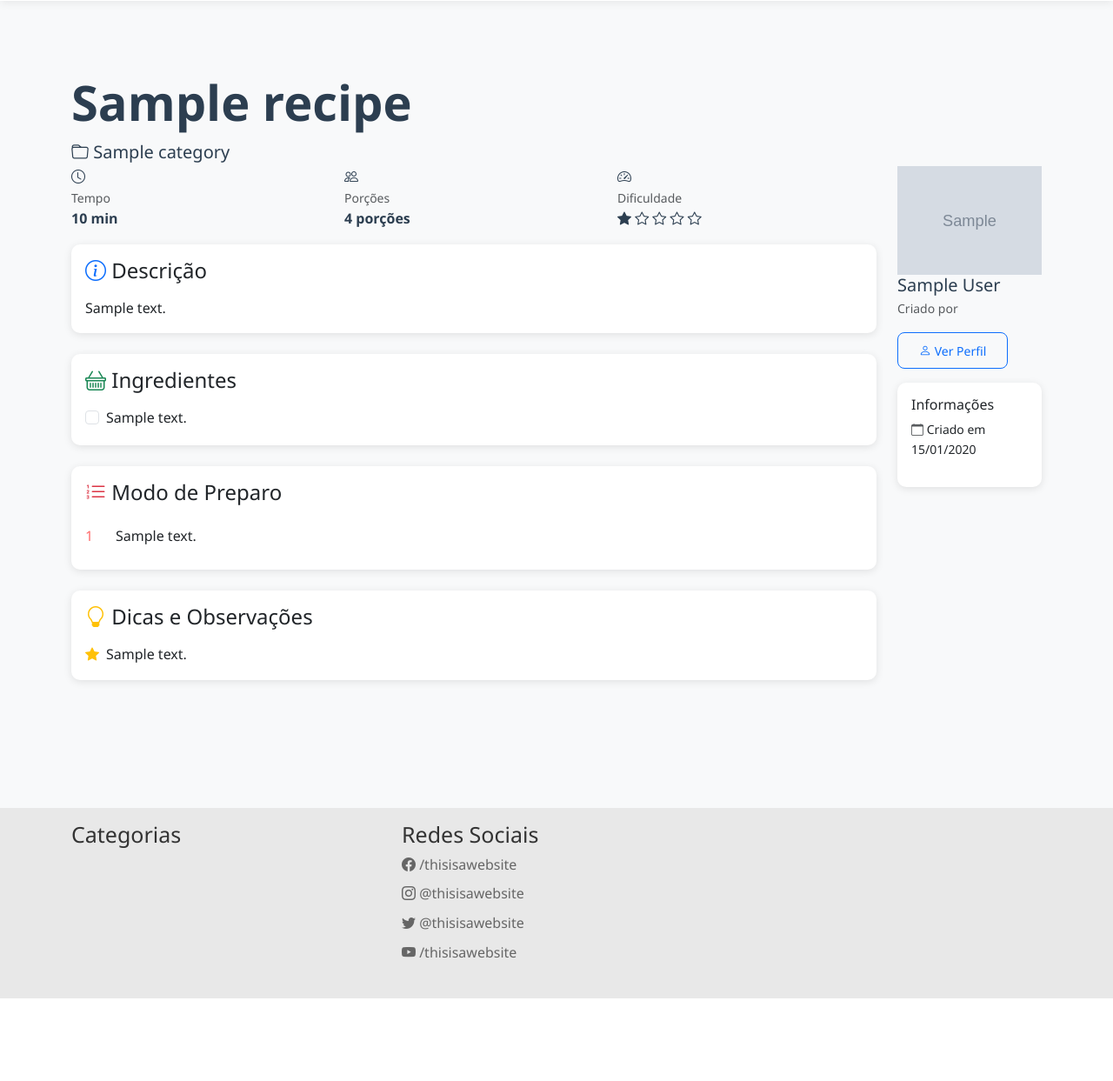
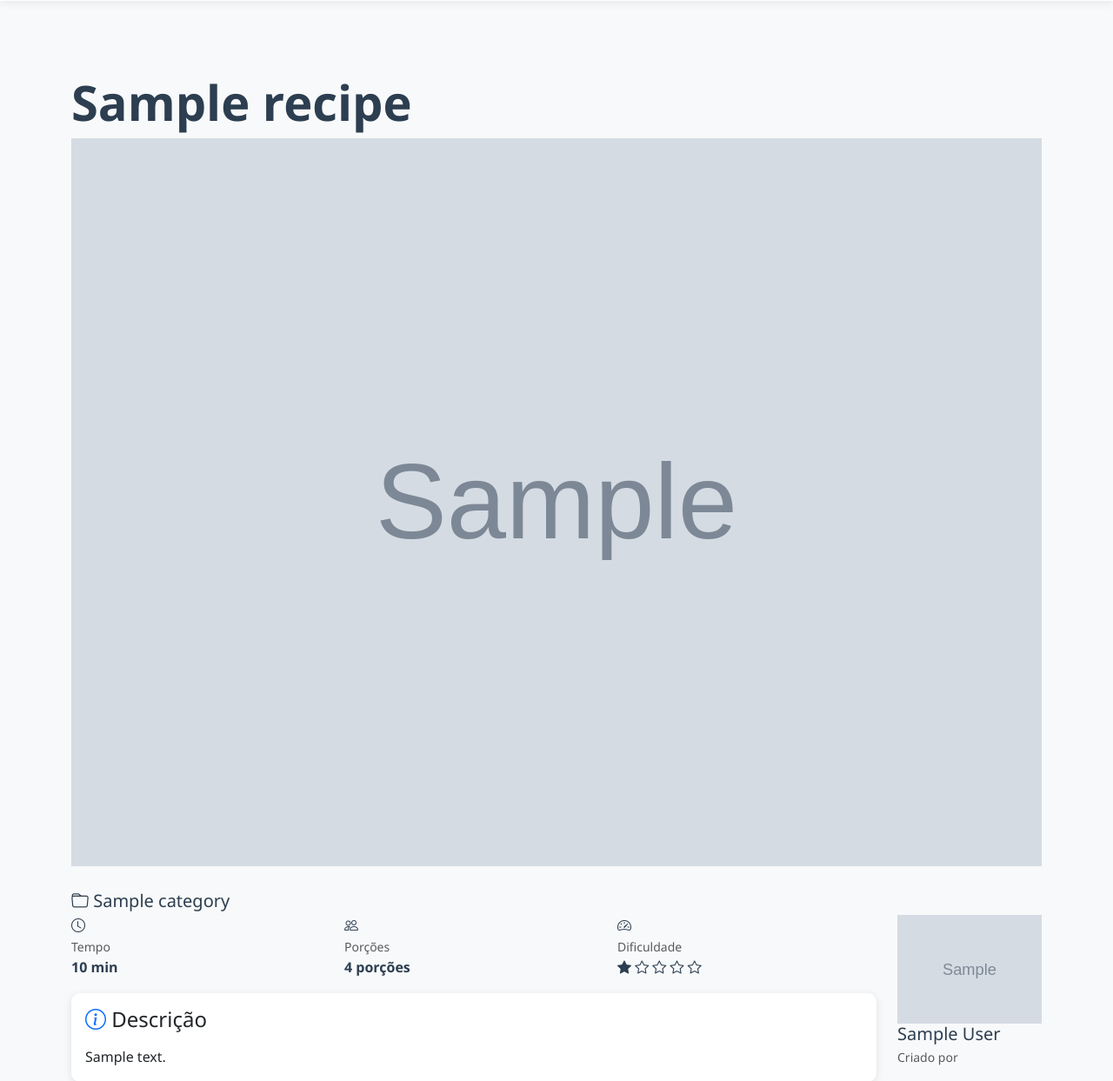
Before and after one commit to chloe1192/recipewebsite, a Django app: page /1/recipe/ in a window 1280 px wide. Shown: the part 339-1582 px from the top of the page at 87% size. Before the commit the page ends 1487 px from the top, so only its background shows below. Run offline with Django 5.2, Linux system fonts and the light colour scheme; tables that the repository leaves empty hold one stand-in row (values such as "Sample post"); grey boxes marked "Sample" are stand-in pictures; style sheets or scripts are compiled from the project's sources; some libraries are stand-ins or nearby versions.

Commit message:
img on recipe page

```diff
--- a/recipewebsite/templates/recipe.html
+++ b/recipewebsite/templates/recipe.html
@@ -16,8 +16,8 @@
     <!-- Recipe Hero -->
     <div class="recipe-hero">
         <div>
-			<!-- TODO Photo goes here -->
             <h1 class="display-4 fw-bold mb-2">{{ recipe.name }}</h1>
+			<img src="{{ recipe.sliderImg.url }}" alt="{{ recipe.name }}" class="recipe-photo mb-4 w-100"/>
             <p class="lead mb-0">
                 <i class="bi bi-folder"></i> {{ recipe.category.name }}
             </p>
```
